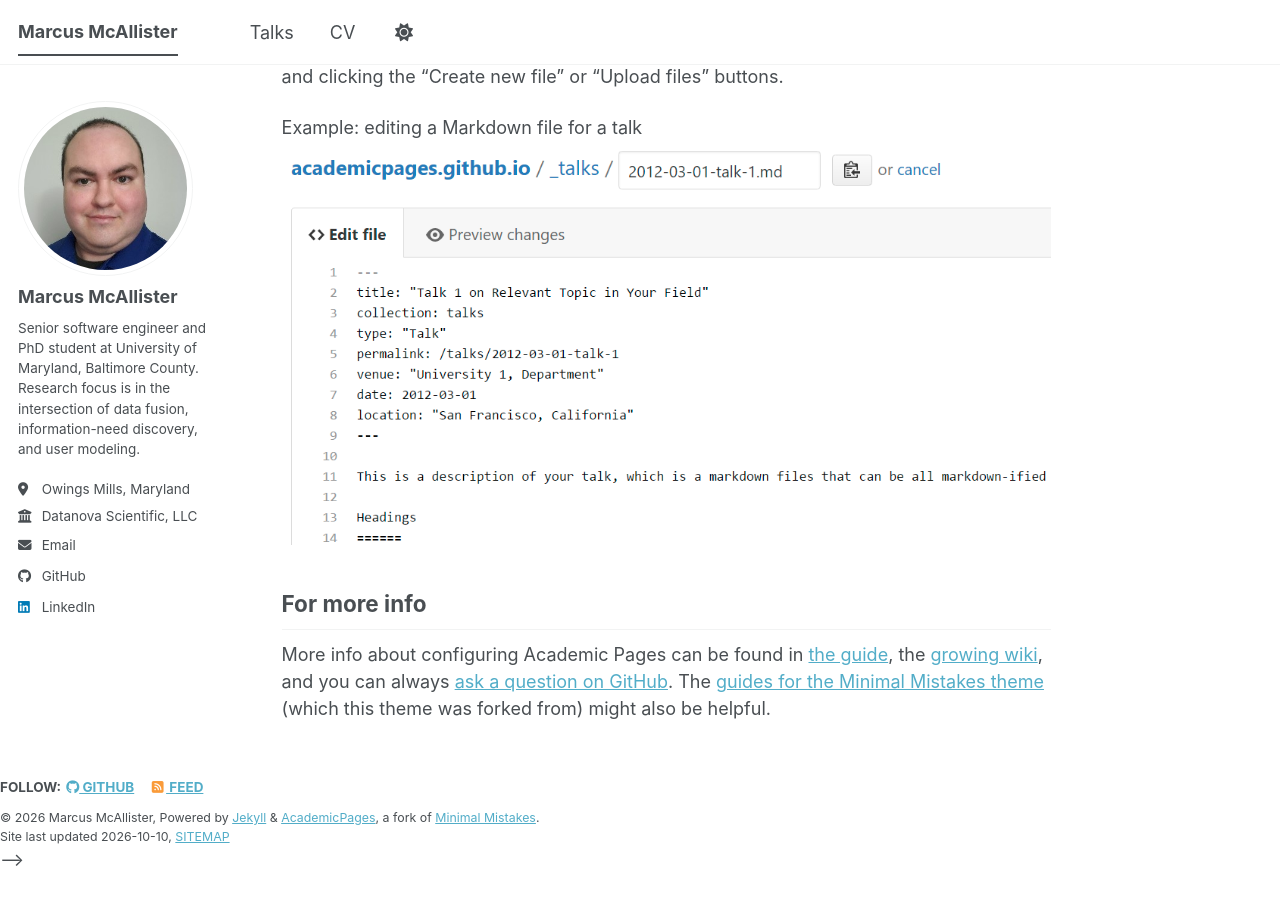
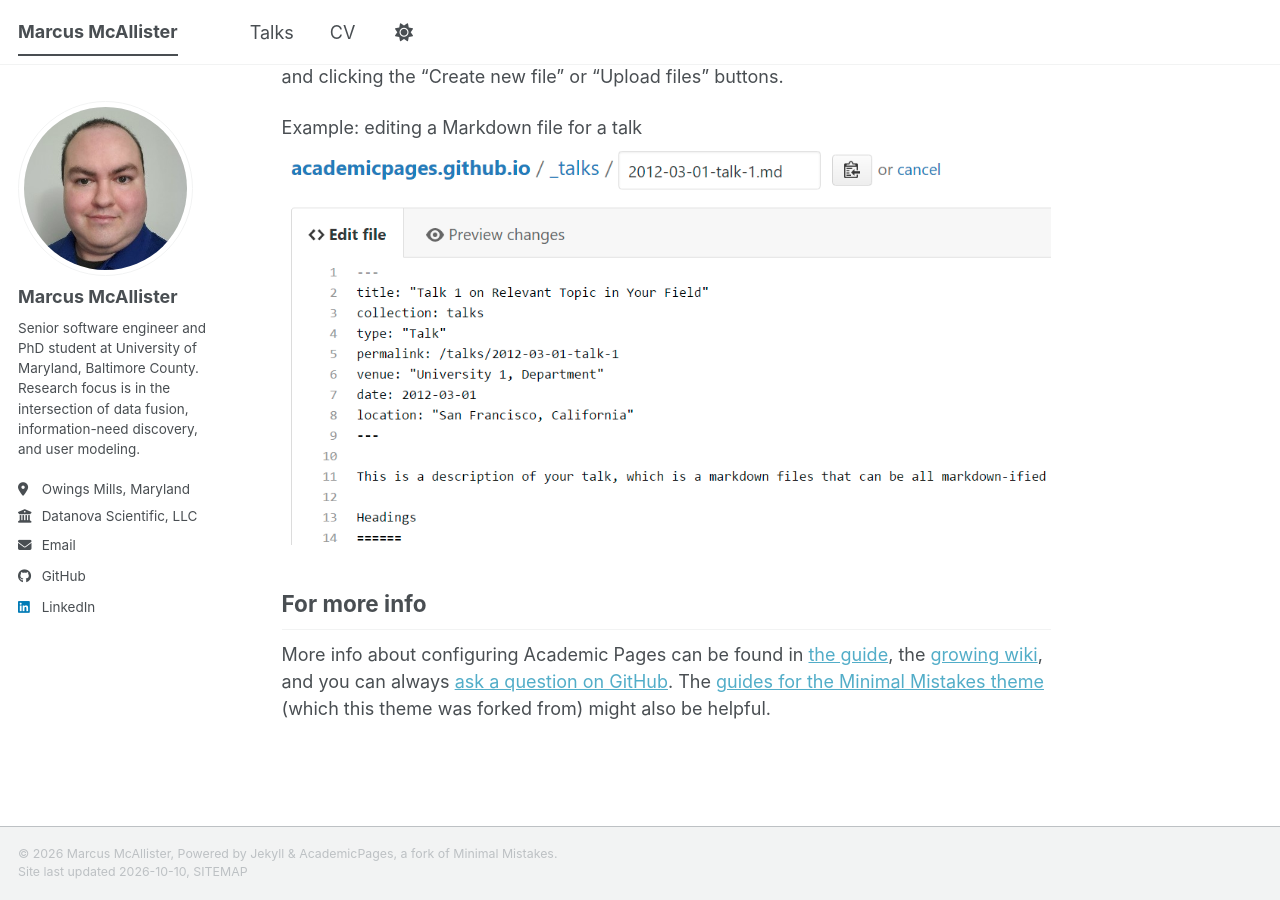
Before and after one commit to mmcalli2/mmcalli2.github.io, a Jekyll site: the page built from _pages/about.md, in a window 1280 px wide and 900 px high, scrolled down 2656 px. Built offline with Jekyll 4.4.1, drawn with Linux system fonts in a browser that asks for light colours; a style sheet for code colours, icons or effects is not loaded; before the commit the page ends 3529 px from its top, so only the background shows below that.

Commit message:
Re-introduced footer and updated to remove social information.

```diff
--- a/_config.yml
+++ b/_config.yml
@@ -125,7 +125,7 @@ staticman:
       options:
         format           : "iso8601" # "iso8601" (default), "timestamp-seconds", "timestamp-milliseconds"
 atom_feed:
-  hide                   : false     # change to true to hide the RSS feed in the footer
+  hide                   : true     # change to true to hide the RSS feed in the footer
   path                   : # blank (default) uses feed.xml
 
 
--- a/_includes/footer.html
+++ b/_includes/footer.html
@@ -1,6 +1,6 @@
 {% include base_path %}
 
-{% if site.author.github or site.author.bitbucket or site.atom_feed.hide != true %}
+{% if false and (site.author.github or site.author.bitbucket or site.atom_feed.hide != true) %}
 <div class="page__footer-follow">
   <ul class="social-icons">
     {% if site.data.ui-text[site.locale].follow_label %}
--- a/_layouts/default.html
+++ b/_layouts/default.html
@@ -18,12 +18,12 @@ layout: compress
 
     {{ content }}
 
-    <!-- <div class="page__footer">
+    <div class="page__footer">
       <footer>
         {% include footer/custom.html %}
         {% include footer.html %}
       </footer>
-    </div> -->
+    </div>
 
     {% include scripts.html %}
 
```
